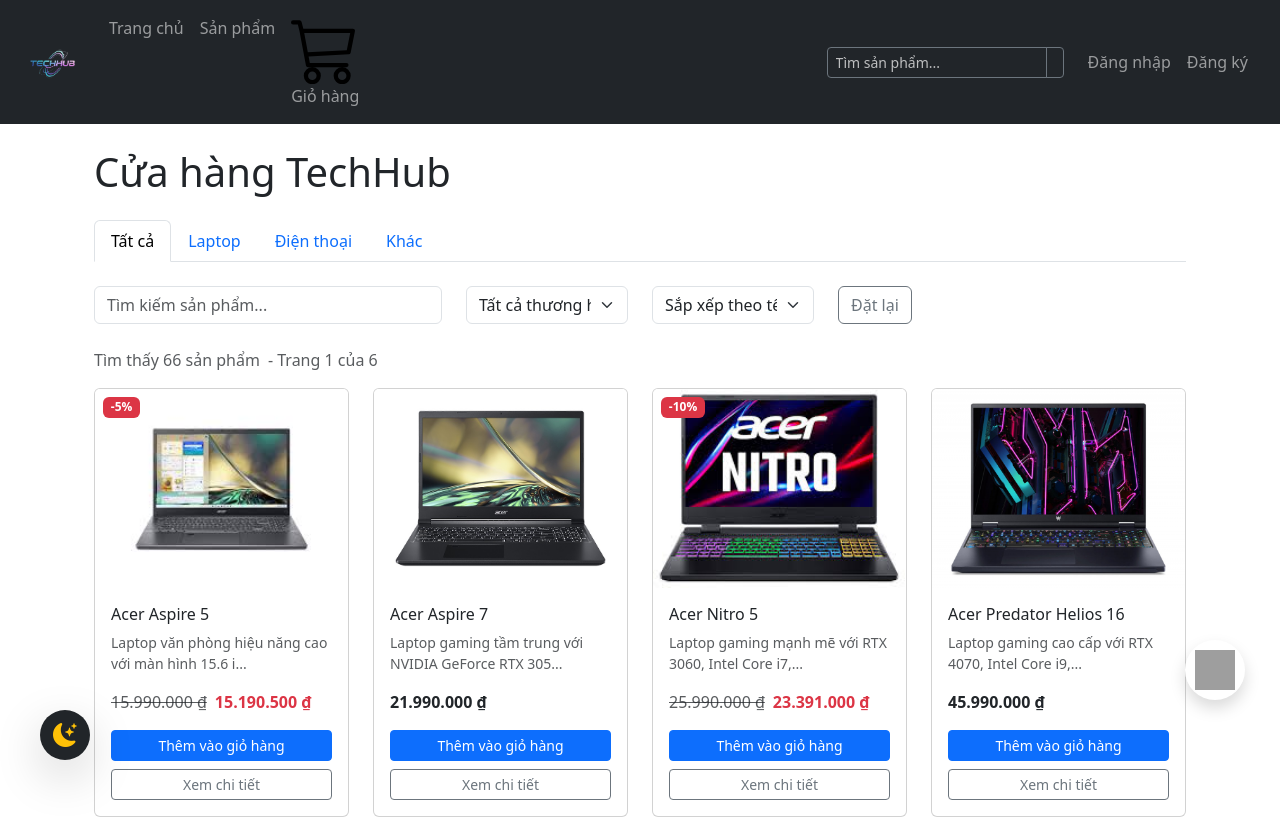
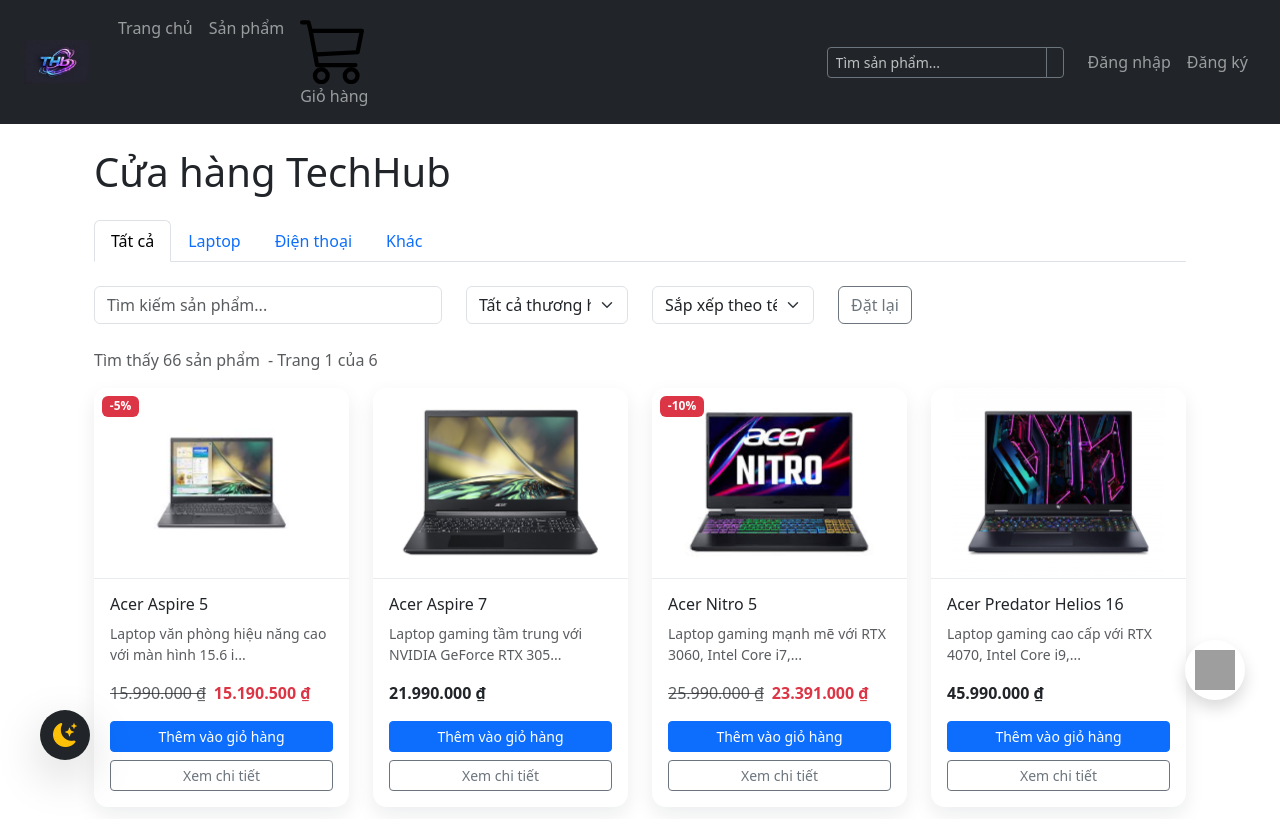
Before and after one commit to nguyenlece191110-pixel/SP26_FER202_GROUP_3, a React (Create React App) app: page /shop in a window 1280 px wide. Shown: the top 819 px of the page. Built offline with nearby package versions, Linux system fonts and the light colour scheme; data requests are answered from the project's data file; grey boxes are pictures that could not be loaded.

Commit message:
update 6

```diff
--- a/db-full.json
+++ b/db-full.json
@@ -19,6 +19,13 @@
       "name": "Nguyễn Trung Hậu",
       "email": "hauntce190069@gmail.com",
       "password": "123",
+      "role": "user"
+    },
+    {
+      "id": "676b",
+      "name": "nguyen",
+      "email": "nguyenle.ce191110@gmail.com",
+      "password": "1",
       "role": "user"
     }
   ],
--- /dev/null
+++ b/src/components/ProductGallery.css
@@ -0,0 +1,84 @@
+.product-card {
+    border: 0;
+    border-radius: 14px;
+    overflow: hidden;
+    box-shadow: 0 8px 20px rgba(15, 23, 42, 0.08);
+    transition: box-shadow 0.28s ease, transform 0.28s ease;
+}
+
+.product-card:hover {
+    transform: translateY(-10px);
+    box-shadow: 0 20px 36px rgba(15, 23, 42, 0.16);
+}
+
+.product-gallery-container {
+    background: #ffffff;
+}
+
+.main-image-container {
+    position: relative;
+    width: 100%;
+    aspect-ratio: 4 / 3;
+    overflow: hidden;
+    border-bottom: 1px solid #e9ecef;
+    background: transparent;
+}
+
+.main-image {
+    width: 100%;
+    height: 100%;
+    object-fit: contain;
+    object-position: center;
+    padding: 8px;
+    transform: scale(1.08);
+    mix-blend-mode: multiply;
+    transition: transform 0.32s cubic-bezier(0.2, 0.7, 0.2, 1), filter 0.32s ease;
+    will-change: transform;
+}
+
+.product-card:hover .main-image {
+    transform: translateY(-10px) scale(1.16);
+    filter: contrast(1.05) saturate(1.08);
+}
+
+.thumbnail-container {
+    min-height: 56px;
+}
+
+.thumbnail {
+    width: 44px;
+    height: 44px;
+    object-fit: cover;
+    cursor: pointer;
+    border: 1px solid #dee2e6;
+    border-radius: 6px;
+    transition: transform 0.2s ease, border-color 0.2s ease, box-shadow 0.2s ease;
+}
+
+.thumbnail:hover {
+    transform: translateY(-2px);
+}
+
+.thumbnail.active {
+    border: 2px solid #0d6efd;
+    box-shadow: 0 4px 12px rgba(13, 110, 253, 0.25);
+}
+
+.product-description {
+    min-height: 42px;
+}
+
+@media (max-width: 576px) {
+    .main-image {
+        padding: 6px;
+        transform: scale(1.04);
+    }
+
+    .product-card:hover {
+        transform: translateY(-6px);
+    }
+
+    .product-card:hover .main-image {
+        transform: translateY(-6px) scale(1.1);
+    }
+}
--- a/src/components/ProductGallery.jsx
+++ b/src/components/ProductGallery.jsx
@@ -3,6 +3,7 @@
 import { useCart } from '../contexts/CartContext';
 import { useAuth } from '../AuthContext';
 import { useNavigate, Link } from 'react-router-dom';
+import './ProductGallery.css';
 
 const ProductGallery = ({ products }) => {
     const { addToCart } = useCart();
@@ -62,7 +63,6 @@
                                     src={selectedImage[product.id] || product.images?.[0] || product.image}
                                     alt={product.name}
                                     className="main-image"
-                                    style={{ height: '200px', objectFit: 'cover' }}
                                 />
                                 {product.discount && (
                                     <Badge
@@ -83,14 +83,6 @@
                                             src={image}
                                             alt={`${product.name} ${index + 1}`}
                                             className={`thumbnail ${selectedImage[product.id] === image ? 'active' : ''}`}
-                                            style={{
-                                                width: '40px',
-                                                height: '40px',
-                                                objectFit: 'cover',
-                                                cursor: 'pointer',
-                                                border: selectedImage[product.id] === image ? '2px solid #0d6efd' : '1px solid #dee2e6',
-                                                borderRadius: '4px'
-                                            }}
                                             onClick={() => handleImageClick(product.id, image)}
                                         />
                                     ))}
@@ -162,27 +154,4 @@
     );
 };
 
-// Add CSS styles to remove any potential "0" content
-ProductGallery.defaultProps = {
-    // Ensure no default content that could show "0"
-};
-
-// Add inline styles to prevent any "0" from appearing
-const styles = `
-    .product-card::before,
-    .product-card::after,
-    .main-image::before,
-    .main-image::after,
-    .thumbnail::before,
-    .thumbnail::after {
-        content: none !important;
-    }
-`;
-
-if (typeof document !== 'undefined') {
-    const styleSheet = document.createElement('style');
-    styleSheet.textContent = styles;
-    document.head.appendChild(styleSheet);
-}
-
 export default ProductGallery;
--- /dev/null
+++ b/src/pages/ProductDetail.css
@@ -0,0 +1,16 @@
+.product-detail-tabs .nav-link {
+    color: #000000 !important;
+    font-weight: 600;
+}
+
+.product-detail-tabs .nav-link:hover,
+.product-detail-tabs .nav-link:focus {
+    color: #000000 !important;
+}
+
+.product-detail-tabs .nav-link.active,
+.product-detail-tabs .show > .nav-link {
+    color: #000000 !important;
+    background-color: #f1f3f5;
+    border-color: #dee2e6;
+}
--- a/src/pages/ProductDetail.jsx
+++ b/src/pages/ProductDetail.jsx
@@ -5,6 +5,7 @@
 import { useAuth } from '../AuthContext';
 import { API_ENDPOINTS } from '../config/api';
 import { Cart3, ArrowLeft, Truck, Shield, CreditCard, Plus, Dash } from 'react-bootstrap-icons';
+import './ProductDetail.css';
 
 export default function ProductDetail() {
     const { id } = useParams();
@@ -308,7 +309,7 @@
                             <Tabs
                                 activeKey={activeTab}
                                 onSelect={(k) => setActiveTab(k)}
-                                className="nav-pills"
+                                className="nav-pills product-detail-tabs"
                             >
                                 {/* Đã xóa các thẻ <span className="text-dark"> gây lỗi */}
                                 <Tab eventKey="description" title="Mô tả sản phẩm" />
```
Also changed, not shown: public/images/Logo.png.
